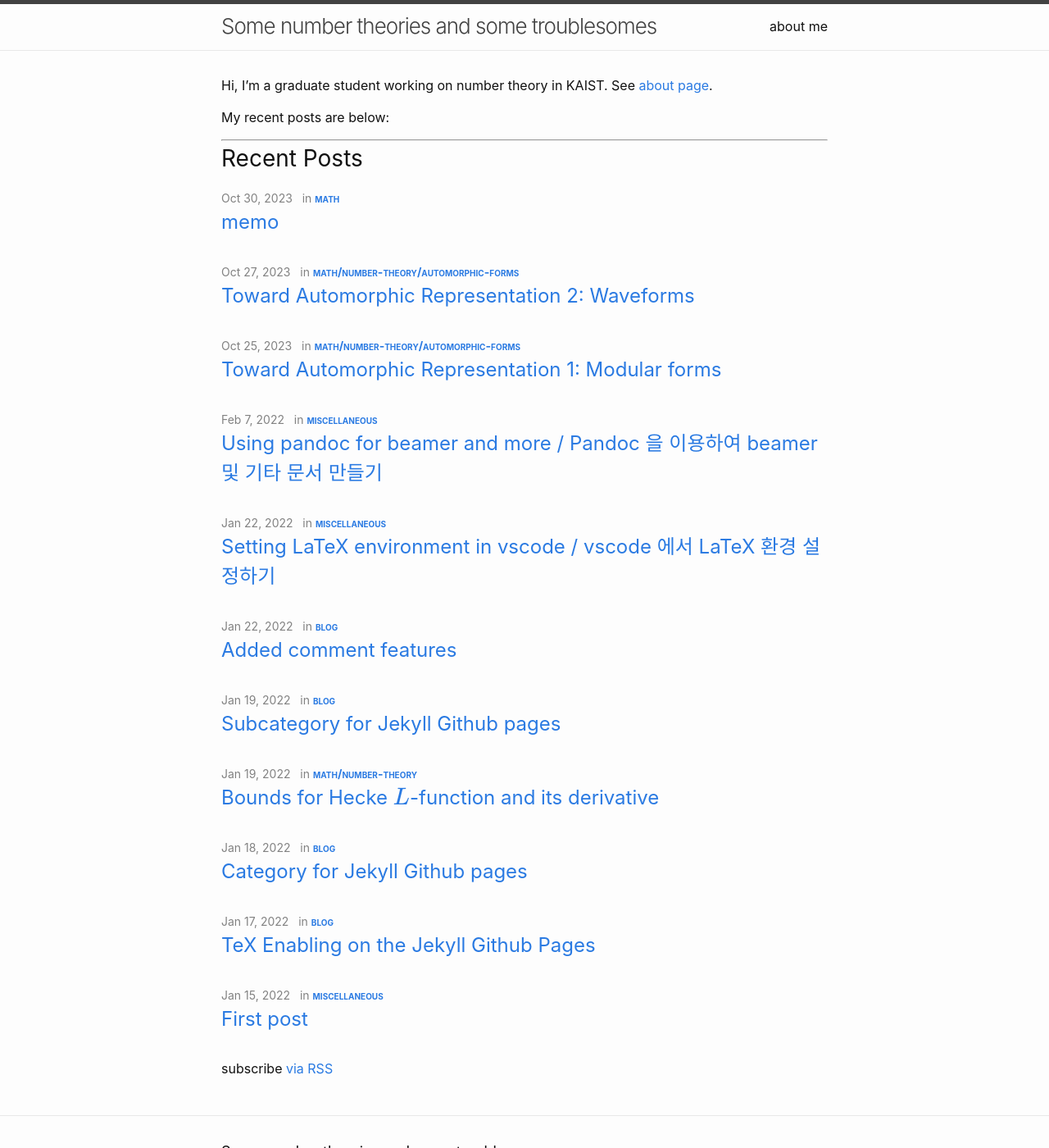
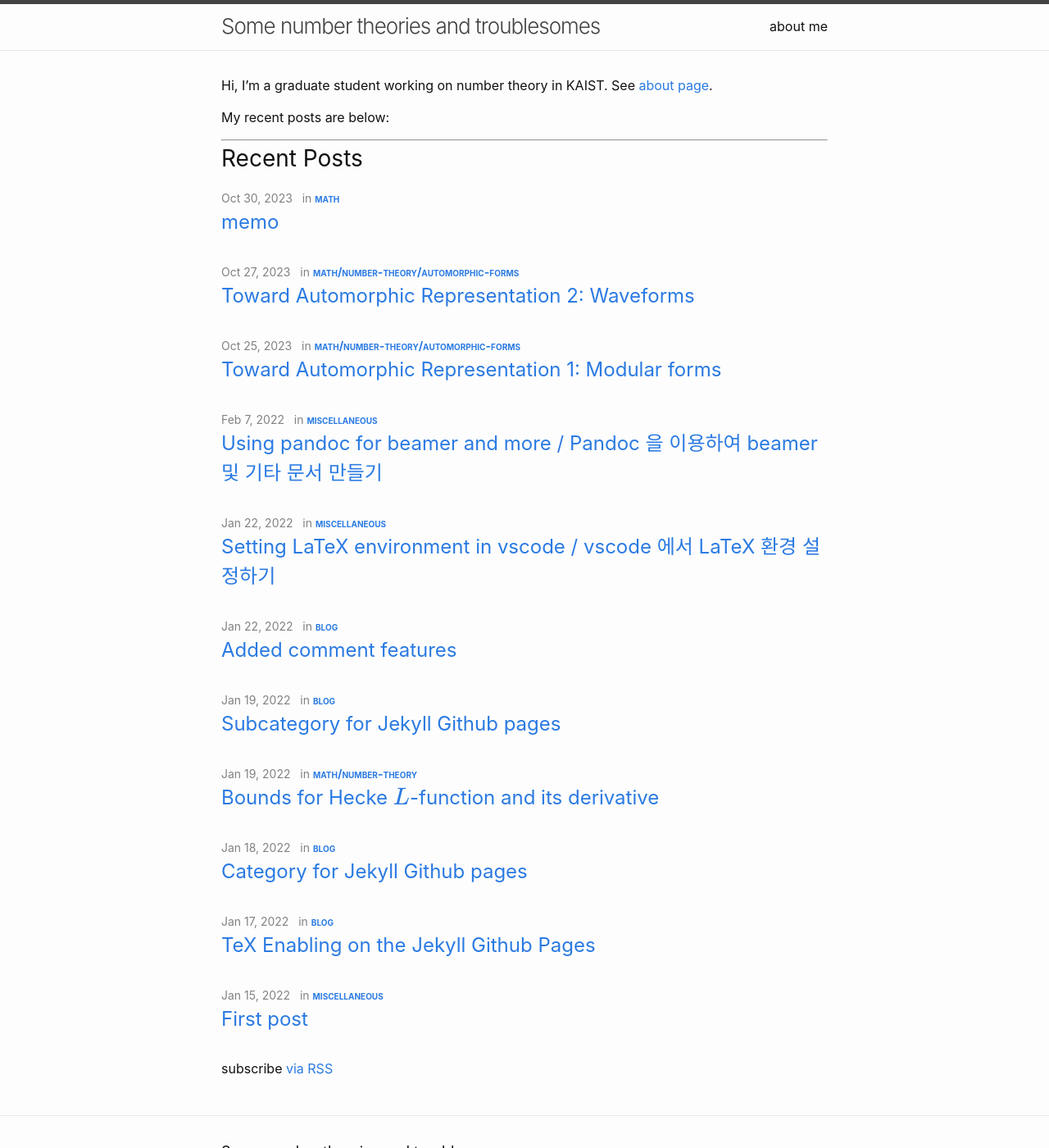
Before and after one commit to hojin-kim/blog, a Jekyll site: the page built from index.md, in a window 1280 px wide and 1400 px high. Shown: the whole window at 82% size. Built offline with Jekyll 4.4.1, drawn with Linux system fonts in a browser that asks for light colours; some of the changed text lies outside the part shown.

Commit message:
blog title again

```diff
--- a/_config.yml
+++ b/_config.yml
@@ -13,7 +13,7 @@
 # you will see them accessed via {{ site.title }}, {{ site.email }}, and so on.
 # You can create any custom variable you would like, and they will be accessible
 # in the templates via {{ site.myvariable }}.
-title: Some number theories and some troublesomes
+title: Some number theories and troublesomes
 email: hojinkim@kaist.ac.kr
 description: >- # this means to ignore newlines until "baseurl:"
   A grad student working on number theory
```
